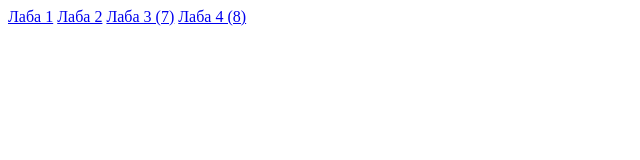
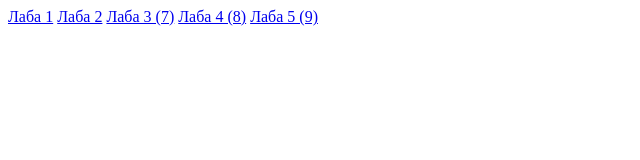
Before and after one commit to KvasLover/EVT-6-sem, a plain HTML site: page index.html in a window 1280 px wide. Shown: the full height of the page, 0-640 px from the left. Drawn offline with Linux system fonts and the light colour scheme.

Commit message:
Update index.html

```diff
--- a/index.html
+++ b/index.html
@@ -5,5 +5,6 @@
   <a href="lab2/6_lab_EVT.html">Лаба 2</a>
   <a href="EVT_lab7/EVT_lab7.html">Лаба 3 (7)</a>
   <a href="EVT_lab8/EVT_lab8.html">Лаба 4 (8)</a>
+  <a href="EVT_lab9/EVT_lab9.html">Лаба 5 (9)</a>
 </body>
 </html>
```
